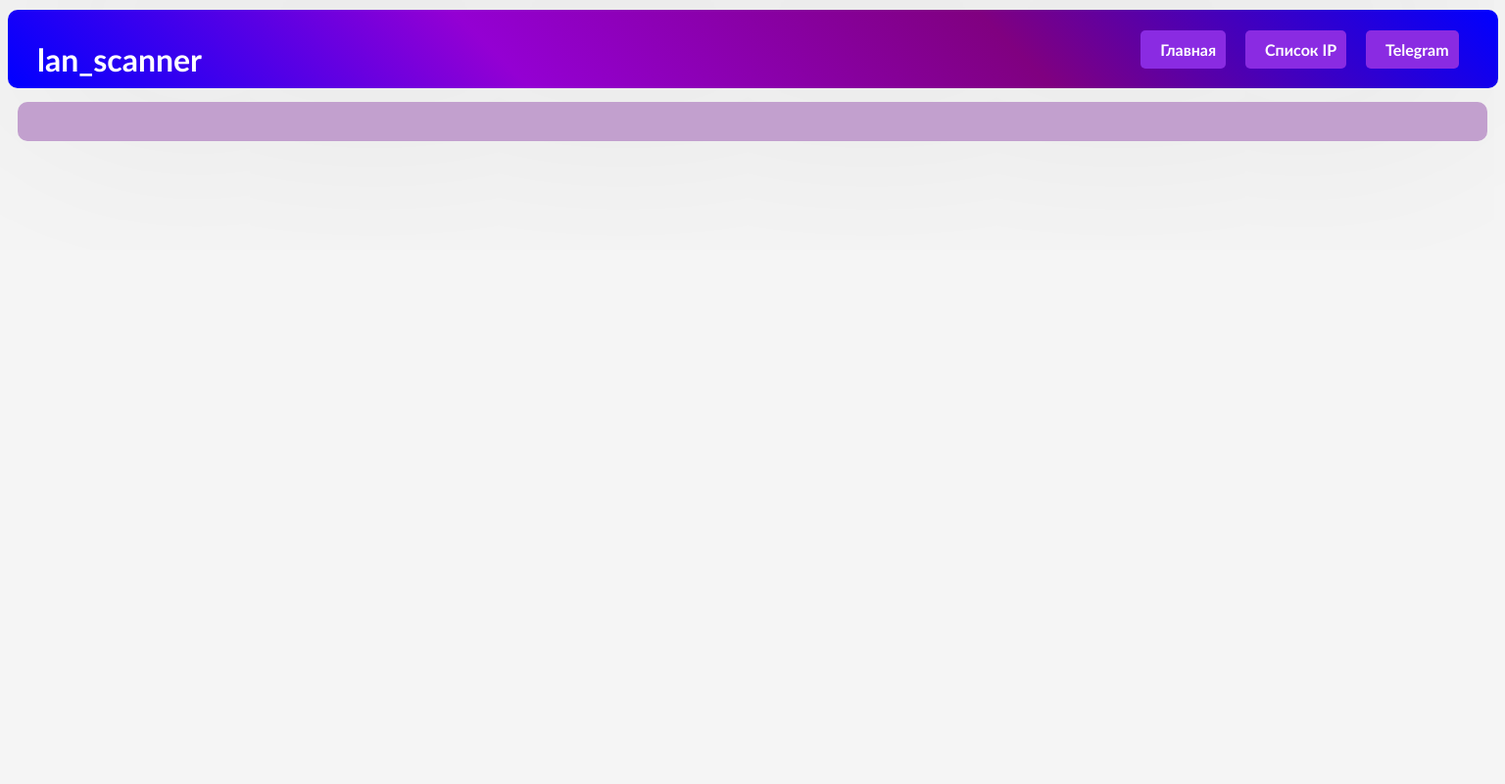
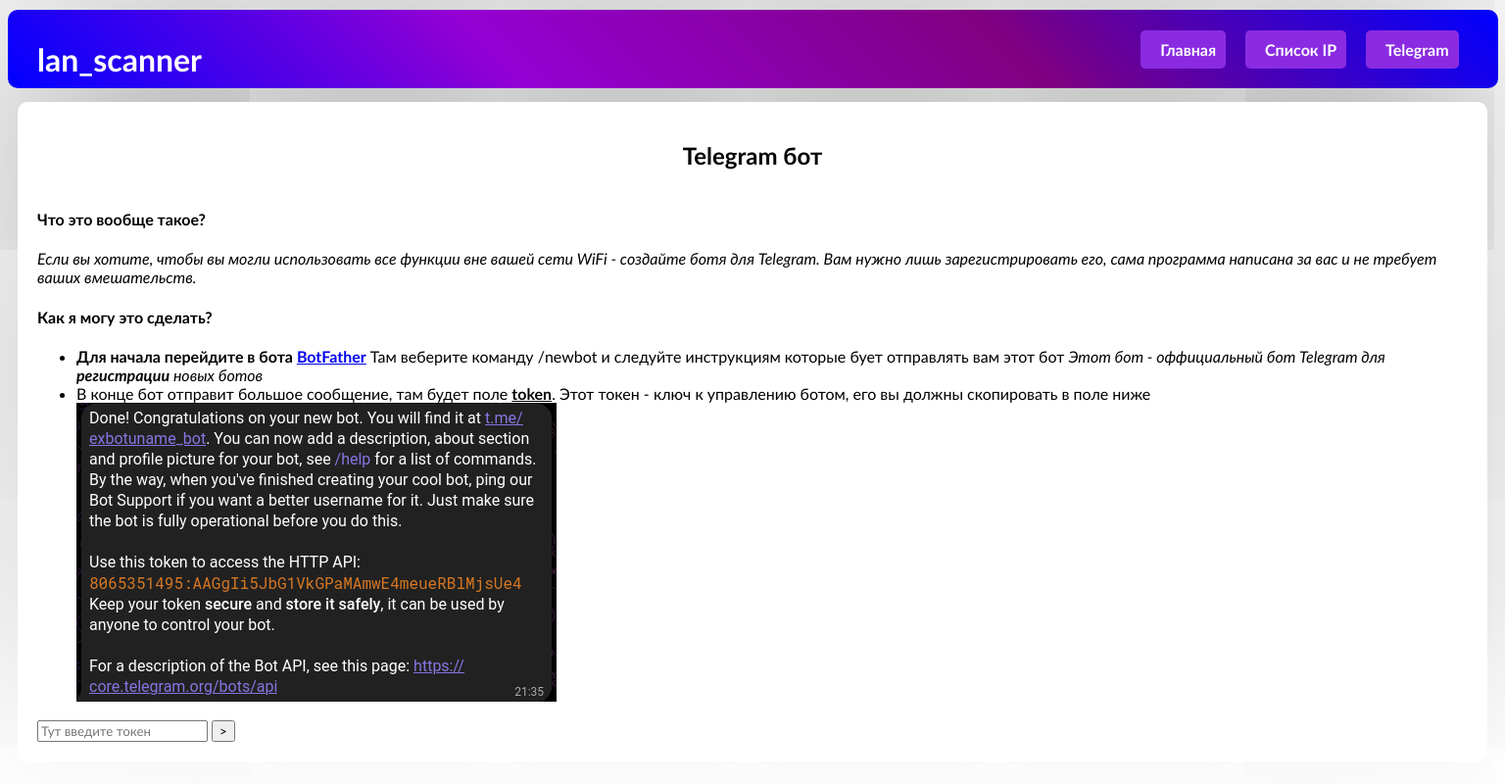
Before and after one commit to GersGerman/lan_scanner, a Django app: page /telegram in a window 1536 px wide. Shown: the whole page at 98% size. Run offline with Django 4.2, Linux system fonts and the light colour scheme.

Commit message:
mnogo workal

```diff
--- a/windows/main.py
+++ b/windows/main.py
@@ -7,11 +7,11 @@ def main():
     print("Запуск серверов: Сканер сети и web сервер....")
 
     # os.system(f"{os.getcwd()}\windows\scripts\server.exe")
-    print(Fore.MAGENTA+os.getcwd()+"\scripts\server.exe")
+    print(Fore.MAGENTA+os.getcwd()+"/\scripts/\server.exe")
     # subprocess.Popen(os.getcwd()+"\windows\scripts\server.exe",).wait()
 
     # os.system(f"python {os.getcwd()}\windows\web\manage.py runserver")
-    subprocess.Ppen(f"python {os.getcwd()}\web\manage.py runserver 0.0.0.0:8089").wait()
+    subprocess.Popen(f"python {os.getcwd()}/\web/\manage.py runserver 0.0.0.0:8089").wait()
 
 
 if __name__ == "__main__":
--- a/windows/web/static/css/base.css
+++ b/windows/web/static/css/base.css
@@ -3,7 +3,7 @@
 }
 
 body{
-    background-color: whitesmoke;
+    background-color: white;
 }
 
 .desktop-header{
@@ -71,7 +71,7 @@ aside.left{
 }
 
 .wrapper{
-    background-color: rgb(194, 160, 206);
+    background-color: light;
     margin: 13vh 10px 0px 10px;
 
     padding: 20px;
@@ -90,7 +90,7 @@ aside.left{
 @media screen  and (min-width:700px) and (max-width:1400px){
     .mobile-header{
         position: fixed;
-        width: 95%;
+        width: 95vw;
         height: 8vh;
         display: flex;
         flex-direction: row;
@@ -171,7 +171,7 @@ aside.left{
         background-size: 200%;
 
         align-self: center;
-        padding: 10px;
+
 
         border-radius: 10px;
 
@@ -251,9 +251,6 @@ aside.left{
         box-shadow: 0px 0px 100px gray;
 
         transition: .1s;
-
-
-        backround-image: radial-gradient();
     }
 
     .burger-mobile{
@@ -357,3 +354,11 @@ aside.left{
     }
 
 }
+
+
+@media (prefers-color-scheme: dark){
+    body{
+        background-color: rgb(41, 41, 41);
+        color: white;
+    }
+}
--- a/windows/web/templates/base.html
+++ b/windows/web/templates/base.html
@@ -24,16 +24,16 @@
         </h1>
         <div class="header-urls">
                 <a href="{% url 'index-page' %}">Главная</a>
-                <a>Список IP</a>
-                <a>Telegram</a>
+                <a href="{% url 'listip' %}">Список IP</a>
+                <a href="{% url 'telegrambot' %}">Telegram</a>
         </div>
     </header>
     <header class="mobile-header" id="mobile-header">
         <h2 style="margin: 10px 0px;">lan_scanner</h2>
         <div class="burger-menu hidden" id="header-menu">
             <a onclick="burgerAnimation()" href="{% url 'index-page' %}"><h2>Главная</h2></a>
-            <a onclick="burgerAnimation()" href=""><h2>Список IP</h2></a>
-            <a onclick="burgerAnimation()" href=""><h2>Telegram</h2></a>
+            <a onclick="burgerAnimation()" href="{% url 'listip' %}"><h2>Список IP</h2></a>
+            <a onclick="burgerAnimation()" href="{% url 'telegrambot' %}"><h2>Telegram</h2></a>
         </div>
         <div class="burger" id="burger" onclick="burgerAnimation()">
             <hr id="left">
--- a/windows/web/templates/telegram.html
+++ b/windows/web/templates/telegram.html
@@ -2,11 +2,55 @@
 {% load static %}
 
 {% block title %}
-    bot
+    Telegram Бот
 {% endblock %}
 
 {% block styles %}
+    <link rel="stylesheet" href="{% static '/css/telegrambot.css' %}">
 {% endblock %}
 
 {% block content %}
+    <h2>
+        Telegram бот
+    </h2>
+
+    <!-- Если еще не создан -->
+    <div class="container description">
+        <h4>Что это вообще такое?</h4>
+        <div class="desc-text">
+            <i>
+                Если вы хотите, чтобы вы могли использовать все функции вне вашей сети WiFi - создайте ботя для Telegram. Вам нужно лишь зарегистрировать его, сама программа написана за вас и не требует ваших вмешательств.
+            </i>
+        </div>
+
+        <h4>
+            Как я могу это сделать?
+        </h4>
+        <div class="desc-text">
+            <ul>
+                <li>
+                    <b>Для начала перейдите в бота <a href="https://t.me/BotFather">BotFather</a></b>
+                    Там веберите команду /newbot и следуйте инструкциям которые бует отправлять вам этот бот
+                    <i>Этот бот - оффициальный бот Telegram для <b>регистрации</b> новых ботов</i>
+                </li>
+                <li>
+                    В конце бот отправит большое сообщение, там будет поле <b><u>token</u></b>. Этот токен - ключ к управлению ботом, его вы должны скопировать в поле ниже
+
+                    <div class="tgbotex-container">
+                        <img src="{% static './img/tgbotex1.png' %}" alt="" class="tgbotex" loading="eager">
+                    </div>
+
+                </li>
+            </ul>
+        </div>
+
+        <div class="token-form">
+            <input type="text" placeholder="Тут введите токен" id="for-token">
+
+            <button id="sent-token">></button>
+        </div>
+
+
+    </div>
+
 {% endblock %}
```
Also changed, not shown: windows/web/static/css/telegrambot.css (added, +89 -0 lines), windows/web/static/css/ip.css (added), windows/web/static/img/tgbotex1.png (added).
